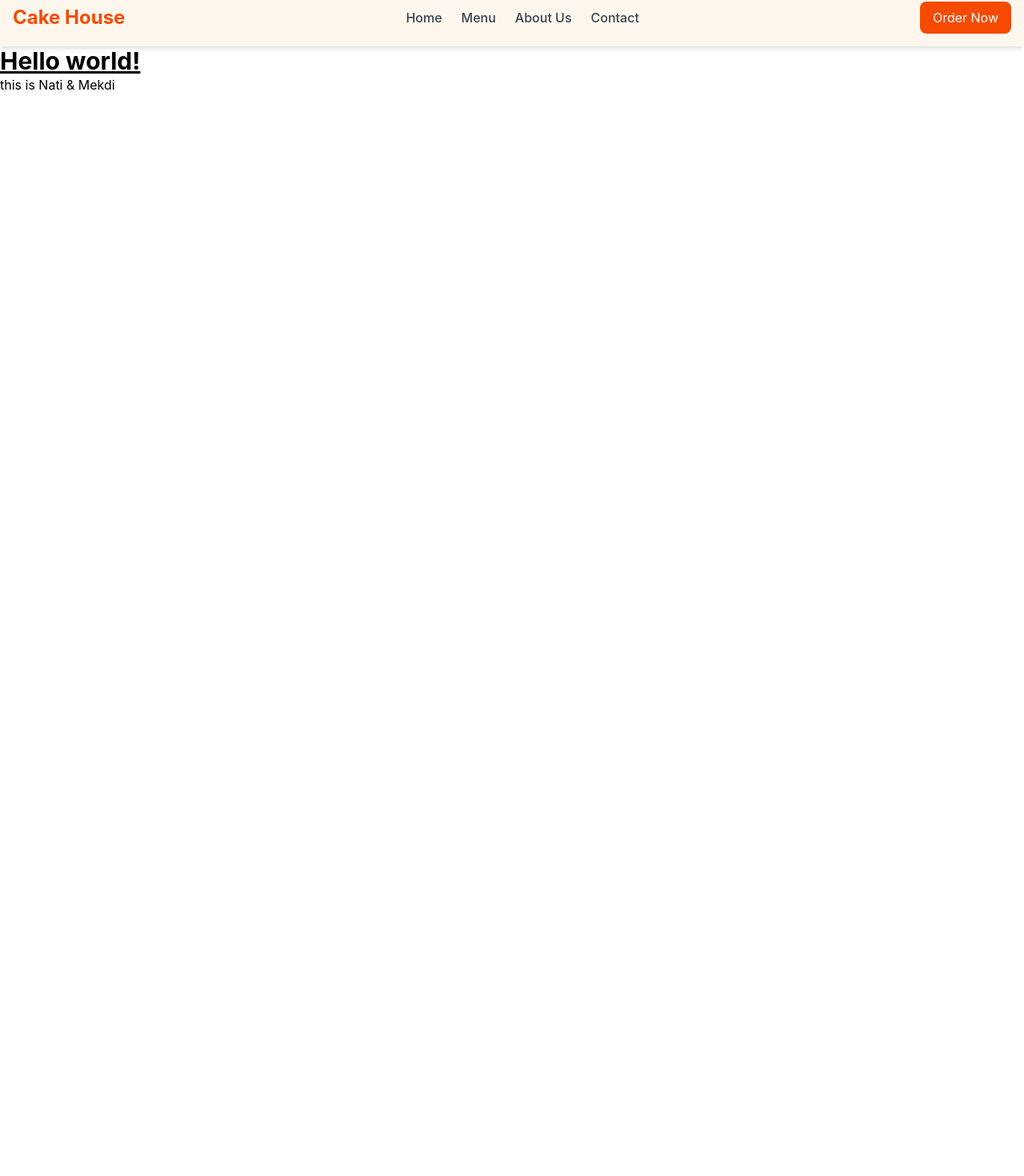
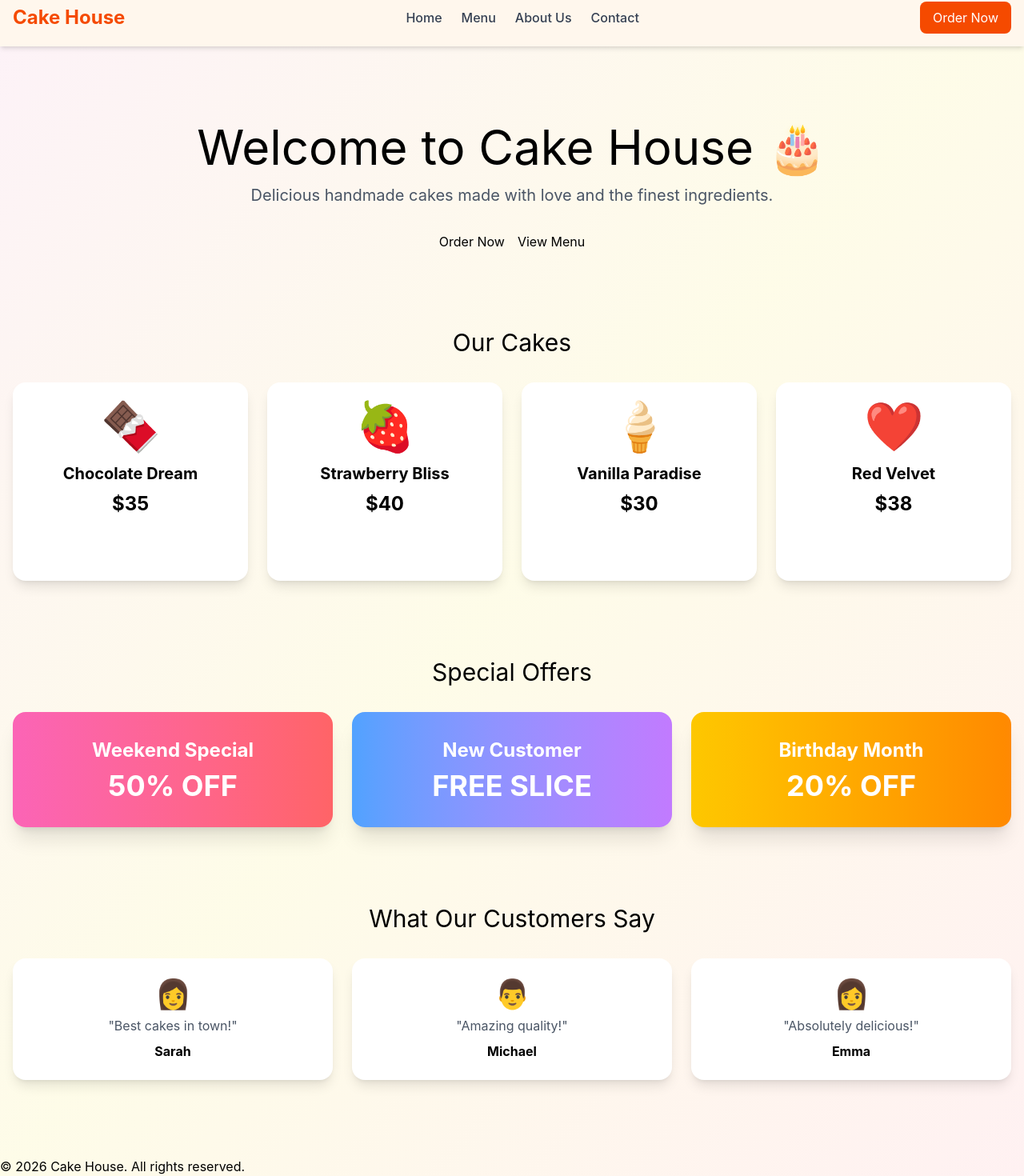
Before and after one commit to 19mekdes/Cake-House-System-, a React (Vite) app: page / in a window 1280 px wide. Shown: the part 14-1484 px from the top of the page at 80% size. Before the commit the page ends 800 px from the top, so only its background shows below. Built offline with nearby package versions, Linux system fonts and the light colour scheme.

Commit message:
Add the home page

```diff
--- a/package.json
+++ b/package.json
@@ -11,6 +11,7 @@
   },
   "dependencies": {
     "@tailwindcss/vite": "^4.3.1",
+    "framer-motion": "^12.40.0",
     "react": "^19.2.6",
     "react-dom": "^19.2.6",
     "tailwindcss": "^4.3.1"
--- a/src/App.tsx
+++ b/src/App.tsx
@@ -1,16 +1,18 @@
+
 import Nav from './components/layout/nav';
+import HomePage from './Page/HomePage';
+import Footer from './components/layout/Footer';
 
 function App() {
   return (
-    <div>
-      <Nav />
-      <h1 className="text-3xl font-bold underline">
-    Hello world!
-  </h1>
- <h1> this is Nati & Mekdi </h1>
+    <div className="min-h-screen bg-linear-to-br from-pink-50 via-yellow-50 to-rose-50 flex flex-col">
+
+      <main className="grow">
+        <HomePage />
+      </main>
 
     </div>
-  )
+  );
 }
 
-export default App
+export default App;
--- /dev/null
+++ b/src/Page/HomePage.tsx
@@ -0,0 +1,95 @@
+// 📁 src/Page/HomePage.tsx
+import React from 'react';
+import Navbar from '../components/layout/nav';
+import Footer from '../components/layout/Footer';
+
+const HomePage: React.FC = () => {
+  return (
+    <div className="min-h-screen bg-gradient-to-br from-pink-50 via-yellow-50 to-rose-50 flex flex-col">
+      <Navbar />
+
+      <main className="flex-grow container mx-auto px-4 py-12">
+        {/* Hero Section - Simple */}
+        <div className="text-center py-12">
+          <h1 className="text-5xl md:text-6xl font-cursive text-cake-primary mb-4">
+            Welcome to Cake House 🎂
+          </h1>
+          <p className="text-xl text-gray-600 max-w-2xl mx-auto">
+            Delicious handmade cakes made with love and the finest ingredients.
+          </p>
+          <div className="mt-8 flex gap-4 justify-center">
+            <button className="btn-primary">Order Now</button>
+            <button className="btn-secondary">View Menu</button>
+          </div>
+        </div>
+
+        {/* Featured Cakes - Simple */}
+        <div className="py-12">
+          <h2 className="text-3xl font-cursive text-center mb-8">
+            Our <span className="text-gradient">Cakes</span>
+          </h2>
+          <div className="grid grid-cols-1 md:grid-cols-2 lg:grid-cols-4 gap-6">
+            {[
+              { name: "Chocolate Dream", price: "$35", emoji: "🍫" },
+              { name: "Strawberry Bliss", price: "$40", emoji: "🍓" },
+              { name: "Vanilla Paradise", price: "$30", emoji: "🍦" },
+              { name: "Red Velvet", price: "$38", emoji: "❤️" }
+            ].map((cake, index) => (
+              <div key={index} className="bg-white rounded-2xl shadow-lg p-6 text-center hover:shadow-2xl transition-shadow">
+                <div className="text-6xl mb-4">{cake.emoji}</div>
+                <h3 className="text-xl font-bold mb-2">{cake.name}</h3>
+                <p className="text-cake-primary font-bold text-2xl">{cake.price}</p>
+                <button className="mt-4 bg-cake-primary text-white px-6 py-2 rounded-full hover:bg-red-500 transition-colors">
+                  Add to Cart
+                </button>
+              </div>
+            ))}
+          </div>
+        </div>
+
+        {/* Special Offers - Simple */}
+        <div className="py-12">
+          <h2 className="text-3xl font-cursive text-center mb-8">
+            Special <span className="text-gradient">Offers</span>
+          </h2>
+          <div className="grid grid-cols-1 md:grid-cols-3 gap-6">
+            {[
+              { title: "Weekend Special", discount: "50% OFF", color: "from-pink-400 to-red-400" },
+              { title: "New Customer", discount: "FREE SLICE", color: "from-blue-400 to-purple-400" },
+              { title: "Birthday Month", discount: "20% OFF", color: "from-yellow-400 to-orange-400" }
+            ].map((offer, index) => (
+              <div key={index} className={`bg-gradient-to-r ${offer.color} rounded-2xl p-8 text-white text-center shadow-xl`}>
+                <h3 className="text-2xl font-bold mb-2">{offer.title}</h3>
+                <div className="text-4xl font-bold">{offer.discount}</div>
+              </div>
+            ))}
+          </div>
+        </div>
+
+        {/* Testimonials - Simple */}
+        <div className="py-12">
+          <h2 className="text-3xl font-cursive text-center mb-8">
+            What Our <span className="text-gradient">Customers Say</span>
+          </h2>
+          <div className="grid grid-cols-1 md:grid-cols-3 gap-6">
+            {[
+              { name: "Sarah", comment: "Best cakes in town!", avatar: "👩" },
+              { name: "Michael", comment: "Amazing quality!", avatar: "👨" },
+              { name: "Emma", comment: "Absolutely delicious!", avatar: "👩" }
+            ].map((testimonial, index) => (
+              <div key={index} className="bg-white rounded-2xl p-6 shadow-lg text-center">
+                <div className="text-4xl mb-2">{testimonial.avatar}</div>
+                <p className="text-gray-600">"{testimonial.comment}"</p>
+                <p className="font-bold mt-2">{testimonial.name}</p>
+              </div>
+            ))}
+          </div>
+        </div>
+      </main>
+
+      <Footer />
+    </div>
+  );
+};
+
+export default HomePage;
--- a/src/Page/home.tsx
+++ /dev/null
@@ -1,9 +0,0 @@
-function home() {
-  return (
-    <div>
-      <h1> This is home page</h1>
-    </div>
-  )
-}
-
-export default home
```
Also changed, not shown: 1 other file (tests, documents, lock files or other folders).
